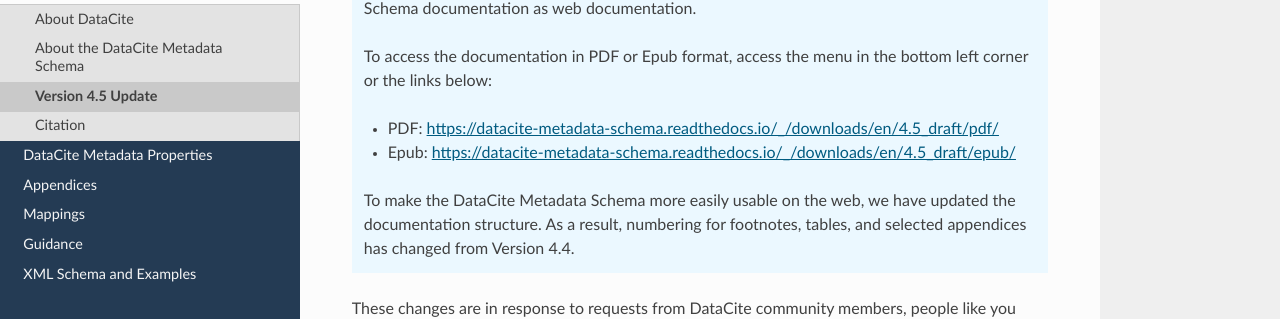
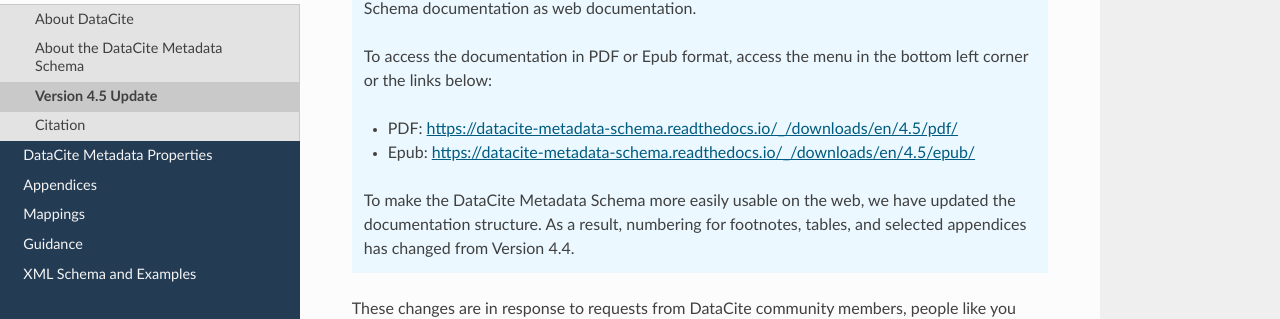
Before and after one commit to datacite/schema-docs, a Sphinx documentation site: the page built from docs/introduction/version_update.rst, in a window 1280 px wide and 900 px high. Shown: the part 228-547 px from the top of the window. Built offline with Sphinx 7.4.7 and the Read the Docs theme 2.0.0, drawn with Linux system fonts in a browser that asks for light colours; part of the change alters nothing that is shown.

Commit message:
correct PDF and Epub links

```diff
--- a/docs/introduction/version_update.rst
+++ b/docs/introduction/version_update.rst
@@ -7,8 +7,8 @@ Version 4.5 Update
 
    To access the documentation in PDF or Epub format, access the menu in the bottom left corner or the links below:
 
-   - PDF: https://datacite-metadata-schema.readthedocs.io/_/downloads/en/4.5_draft/pdf/
-   - Epub: https://datacite-metadata-schema.readthedocs.io/_/downloads/en/4.5_draft/epub/
+   - PDF: https://datacite-metadata-schema.readthedocs.io/_/downloads/en/4.5/pdf/
+   - Epub: https://datacite-metadata-schema.readthedocs.io/_/downloads/en/4.5/epub/
 
    To make the DataCite Metadata Schema more easily usable on the web, we have updated the documentation structure. As a result, numbering for footnotes, tables, and selected appendices has changed from Version 4.4.
 
```
